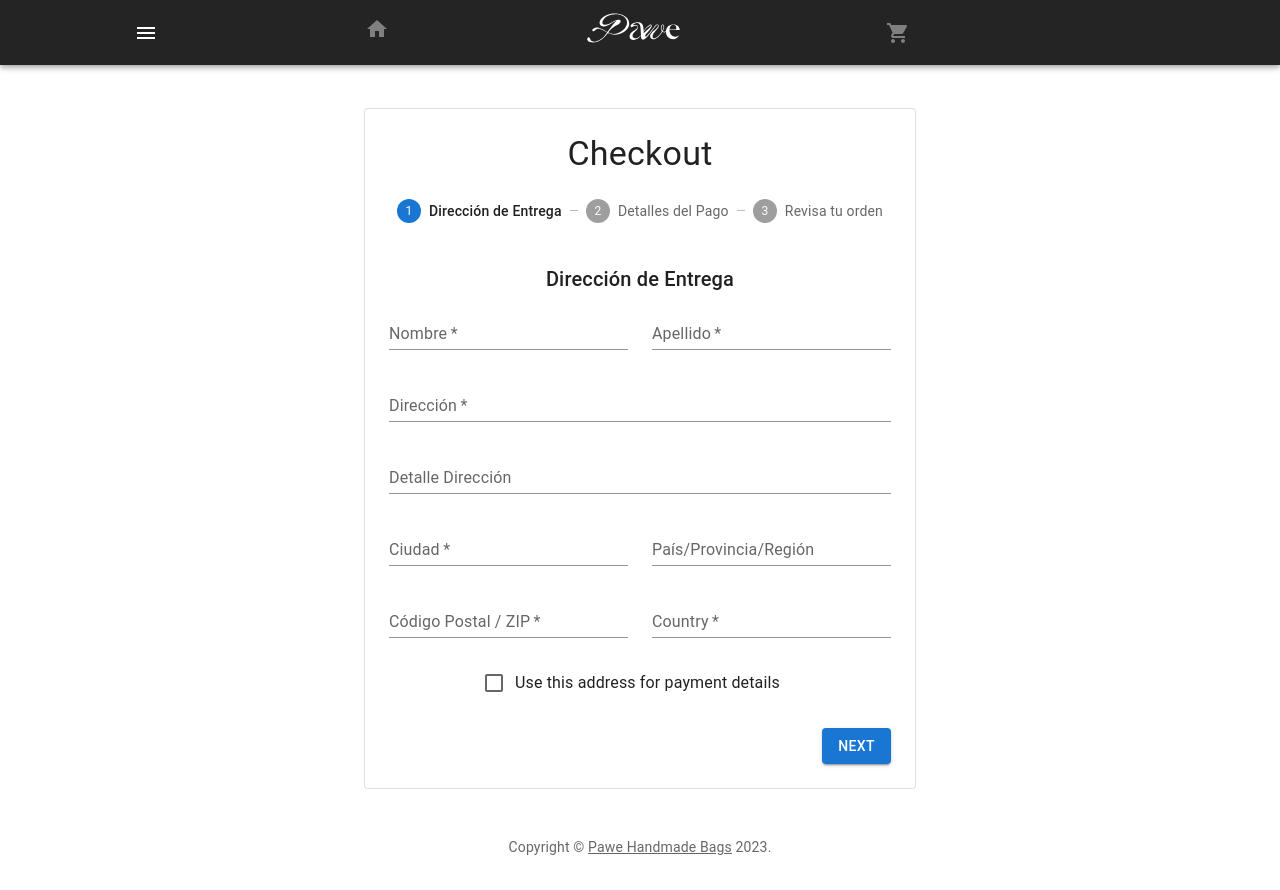
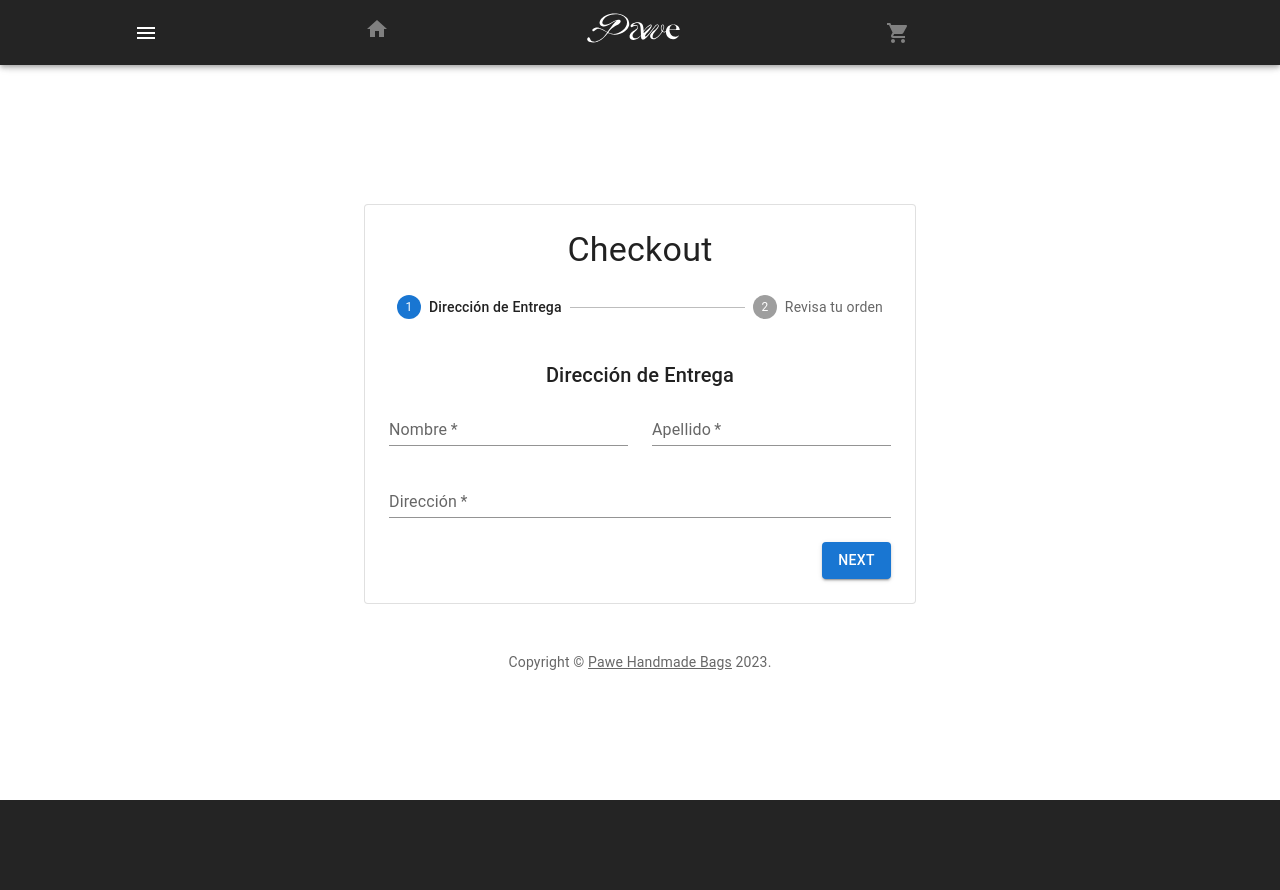
Before and after one commit to Camicardenasp/pawe, a React (Vite) app: page /checkout in a window 1280 px wide. After the commit the page ends 800 px from the top, so only its background shows below. Built offline with nearby package versions, Linux system fonts and the light colour scheme.

Commit message:
Refined checkout review.

```diff
--- a/src/components/CheckoutForm/AddressForm.jsx
+++ b/src/components/CheckoutForm/AddressForm.jsx
@@ -2,10 +2,28 @@ import * as React from 'react';
 import Grid from '@mui/material/Grid';
 import Typography from '@mui/material/Typography';
 import TextField from '@mui/material/TextField';
-import FormControlLabel from '@mui/material/FormControlLabel';
-import Checkbox from '@mui/material/Checkbox';
+import {useState} from 'react'
 
 export default function AddressForm() {
+
+    const [firstName, setFirstName]=useState("");
+    const [lastName, setLastName]=useState("");
+    const [address1, setAddress1]=useState("");
+
+    const handleSubmit=() => {
+        dispatch({
+            type: "updateInfo",
+            firstName: firstName,
+            lastName: lastName,
+            address1: address1,
+            address2: address2,
+            city: city,
+            state: state,
+            zip: zip,
+            country: country,
+        });
+    };
+
     return (
         <React.Fragment>
             <Typography variant="h6" gutterBottom>
@@ -21,6 +39,8 @@ export default function AddressForm() {
                         fullWidth
                         autoComplete="given-name"
                         variant="standard"
+                        value={firstName}
+                        onChange={(e) => setFirstName(e.target.value)}
                     />
                 </Grid>
                 <Grid item xs={12} sm={6}>
@@ -32,6 +52,8 @@ export default function AddressForm() {
                         fullWidth
                         autoComplete="family-name"
                         variant="standard"
+                        value={lastName}
+                        onChange={(e) => setLastName(e.target.value)}
                     />
                 </Grid>
                 <Grid item xs={12}>
@@ -43,64 +65,8 @@ export default function AddressForm() {
                         fullWidth
                         autoComplete="shipping address-line1"
                         variant="standard"
-                    />
-                </Grid>
-                <Grid item xs={12}>
-                    <TextField
-                        id="address2"
-                        name="address2"
-                        label="Detalle Dirección"
-                        fullWidth
-                        autoComplete="shipping address-line2"
-                        variant="standard"
-                    />
-                </Grid>
-                <Grid item xs={12} sm={6}>
-                    <TextField
-                        required
-                        id="city"
-                        name="city"
-                        label="Ciudad"
-                        fullWidth
-                        autoComplete="shipping address-level2"
-                        variant="standard"
-                    />
-                </Grid>
-                <Grid item xs={12} sm={6}>
-                    <TextField
-                        id="state"
-                        name="state"
-                        label="País/Provincia/Región"
-                        fullWidth
-                        variant="standard"
-                    />
-                </Grid>
-                <Grid item xs={12} sm={6}>
-                    <TextField
-                        required
-                        id="zip"
-                        name="zip"
-                        label="Código Postal / ZIP"
-                        fullWidth
-                        autoComplete="shipping postal-code"
-                        variant="standard"
-                    />
-                </Grid>
-                <Grid item xs={12} sm={6}>
-                    <TextField
-                        required
-                        id="country"
-                        name="country"
-                        label="Country"
-                        fullWidth
-                        autoComplete="shipping country"
-                        variant="standard"
-                    />
-                </Grid>
-                <Grid item xs={12}>
-                    <FormControlLabel
-                        control={<Checkbox color="secondary" name="saveAddress" value="yes" />}
-                        label="Use this address for payment details"
+                        value={address1}
+                        onChange={(e) => setAddress1(e.target.value)}
                     />
                 </Grid>
             </Grid>
--- a/src/components/CheckoutForm/Checkout.jsx
+++ b/src/components/CheckoutForm/Checkout.jsx
@@ -1,9 +1,7 @@
 import * as React from 'react';
 import CssBaseline from '@mui/material/CssBaseline';
-import AppBar from '@mui/material/AppBar';
 import Box from '@mui/material/Box';
 import Container from '@mui/material/Container';
-import Toolbar from '@mui/material/Toolbar';
 import Paper from '@mui/material/Paper';
 import Stepper from '@mui/material/Stepper';
 import Step from '@mui/material/Step';
@@ -13,8 +11,9 @@ import Link from '@mui/material/Link';
 import Typography from '@mui/material/Typography';
 import { createTheme, ThemeProvider } from '@mui/material/styles';
 import AddressForm from './AddressForm';
-import PaymentForm from './PaymentForm';
 import Review from './Review';
+
+import { useStateValue } from '/src/StateProvider';
 
 function Copyright() {
     return (
@@ -29,15 +28,13 @@ function Copyright() {
     );
 }
 
-const steps=['Dirección de Entrega', 'Detalles del Pago', 'Revisa tu orden'];
+const steps=['Dirección de Entrega', 'Revisa tu orden'];
 
 function getStepContent(step) {
     switch (step) {
         case 0:
             return <AddressForm />;
         case 1:
-            return <PaymentForm />;
-        case 2:
             return <Review />;
         default:
             throw new Error('Unknown step');
@@ -57,24 +54,11 @@ export default function Checkout() {
         setActiveStep(activeStep-1);
     };
 
+    const [{ basket }, dispatch]=useStateValue();
+
     return (
         <ThemeProvider theme={theme}>
             <CssBaseline />
-            {/* <AppBar
-                position="absolute"
-                color="default"
-                elevation={0}
-                sx={{
-                    position: 'relative',
-                    borderBottom: (t) => `1px solid ${t.palette.divider}`,
-                }}
-            >
-                <Toolbar>
-                    <Typography variant="h6" color="inherit" noWrap>
-                        Company name
-                    </Typography>
-                </Toolbar>
-            </AppBar> */}
 
             <Container component="main" maxWidth="sm" sx={{ mb: 4 }}>
                 <Paper variant="outlined" sx={{ my: { xs: 3, md: 6 }, p: { xs: 2, md: 3 } }}>
@@ -111,7 +95,7 @@ export default function Checkout() {
 
                                 <Button
                                     variant="contained"
-                                    onClick={handleNext}
+                                        onClick={handleNext}
                                     sx={{ mt: 3, ml: 1 }}
                                 >
                                     {activeStep===steps.length-1? 'Place order':'Next'}
--- a/src/components/CheckoutForm/PaymentForm.jsx
+++ /dev/null
@@ -1,58 +0,0 @@
-import * as React from 'react';
-import Typography from '@mui/material/Typography';
-import Grid from '@mui/material/Grid';
-import TextField from '@mui/material/TextField';
-import FormControlLabel from '@mui/material/FormControlLabel';
-
-export default function PaymentForm() {
-    return (
-        <React.Fragment>
-            <Typography variant="h6" gutterBottom>
-                Método de Pago (Nequi)
-            </Typography>
-            <Grid container spacing={3}>
-                <Grid item xs={12} md={6}>
-                    <TextField
-                        required
-                        id="cardName"
-                        label="Nombre del Titular"
-                        fullWidth
-                        autoComplete="cc-name"
-                        variant="standard"
-                    />
-                </Grid>
-                <Grid item xs={12} md={6}>
-                    <TextField
-                        required
-                        id="cardNumber"
-                        label="Número de Comprobante de Transacción"
-                        fullWidth
-                        autoComplete="cc-number"
-                        variant="standard"
-                    />
-                </Grid>
-                <Grid item xs={12} md={6}>
-                    <TextField
-                        required
-                        id="expDate"
-                        label="Fecha de Transacción"
-                        fullWidth
-                        autoComplete="cc-exp"
-                        variant="standard"
-                    />
-                </Grid>
-                <Grid item xs={12} md={6}>
-                    <TextField
-                        required
-                        id="cvv"
-                        label="Celular"
-                        helperText="Desde el cuál se hizo la transferencia"
-                        fullWidth
-                        autoComplete="cc-csc"
-                        variant="standard"
-                    />
-                </Grid>
-            </Grid>
-        </React.Fragment>
-    );
-}
--- a/src/components/CheckoutForm/Review.jsx
+++ b/src/components/CheckoutForm/Review.jsx
@@ -4,16 +4,11 @@ import List from '@mui/material/List';
 import ListItem from '@mui/material/ListItem';
 import ListItemText from '@mui/material/ListItemText';
 import Grid from '@mui/material/Grid';
-import { useStateValue } from '/src/StateProvider';
+import { useStateValue } from "../../StateProvider";
+import { getBasketTotal } from "../../reducer";
+import accounting from "accounting";
 
-
-const addresses=['1 MUI Drive', 'Reactville', 'Anytown', '99999', 'USA'];
-const payments=[
-    { name: 'Card type', detail: 'Visa' },
-    { name: 'Card holder', detail: 'Mr John Smith' },
-    { name: 'Card number', detail: 'xxxx-xxxx-xxxx-1234' },
-    { name: 'Expiry date', detail: '04/2024' },
-];
+const addresses=['Av Carrera 19 No. 160-05', 'Orquídeas'];
 
 export default function Review() {
 
@@ -22,47 +17,30 @@ export default function Review() {
     return (
         <React.Fragment>
             <Typography variant="h6" gutterBottom>
-                Order summary
+                Resumen de la Orden
             </Typography>
             <List disablePadding>
                 {basket.map((item) => (
                     <ListItem key={item.name} sx={{ py: 1, px: 0 }}>
                         <ListItemText primary={item.name} secondary={item.desc} />
-                        <Typography variant="body2">{item.price}</Typography>
+                        <Typography variant="body2">{accounting.formatMoney(item.price, "$", 0)}</Typography>
                     </ListItem>
                 ))}
 
                 <ListItem sx={{ py: 1, px: 0 }}>
                     <ListItemText primary="Total" />
                     <Typography variant="subtitle1" sx={{ fontWeight: 700 }}>
-                        $34.06
+                        {accounting.formatMoney(getBasketTotal(basket), "$", 0)}
                     </Typography>
                 </ListItem>
             </List>
             <Grid container spacing={2}>
                 <Grid item xs={12} sm={6}>
                     <Typography variant="h6" gutterBottom sx={{ mt: 2 }}>
-                        Shipping
+                        Dirección de Entrega
                     </Typography>
-                    <Typography gutterBottom>John Smith</Typography>
+                    <Typography gutterBottom>Mariana Jiménez</Typography>
                     <Typography gutterBottom>{addresses.join(', ')}</Typography>
-                </Grid>
-                <Grid item container direction="column" xs={12} sm={6}>
-                    <Typography variant="h6" gutterBottom sx={{ mt: 2 }}>
-                        Payment details
-                    </Typography>
-                    <Grid container>
-                        {payments.map((payment) => (
-                            <React.Fragment key={payment.name}>
-                                <Grid item xs={6}>
-                                    <Typography gutterBottom>{payment.name}</Typography>
-                                </Grid>
-                                <Grid item xs={6}>
-                                    <Typography gutterBottom>{payment.detail}</Typography>
-                                </Grid>
-                            </React.Fragment>
-                        ))}
-                    </Grid>
                 </Grid>
             </Grid>
         </React.Fragment>
--- a/src/reducer.jsx
+++ b/src/reducer.jsx
@@ -5,6 +5,7 @@ export const initialState = {
 export const actionTypes = {
     ADD_TO_BASKET: "ADD_TO_BASKET",
     REMOVE_ITEM: "REMOVE_ITEM",
+    EMPTY_BASKET: "EMPTY_BASKET",
 }
 
 export const getBasketTotal=(basket) =>
```
